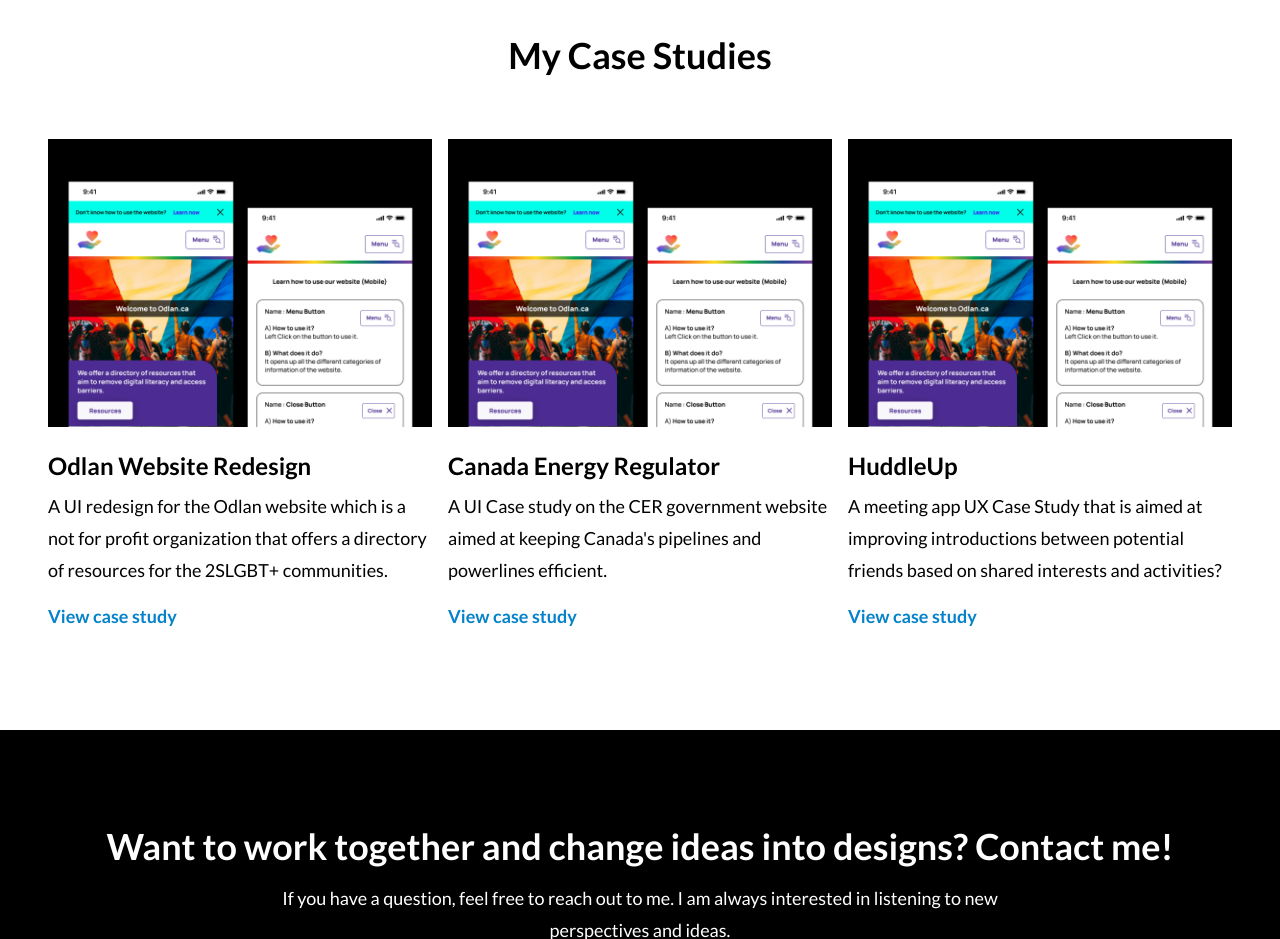
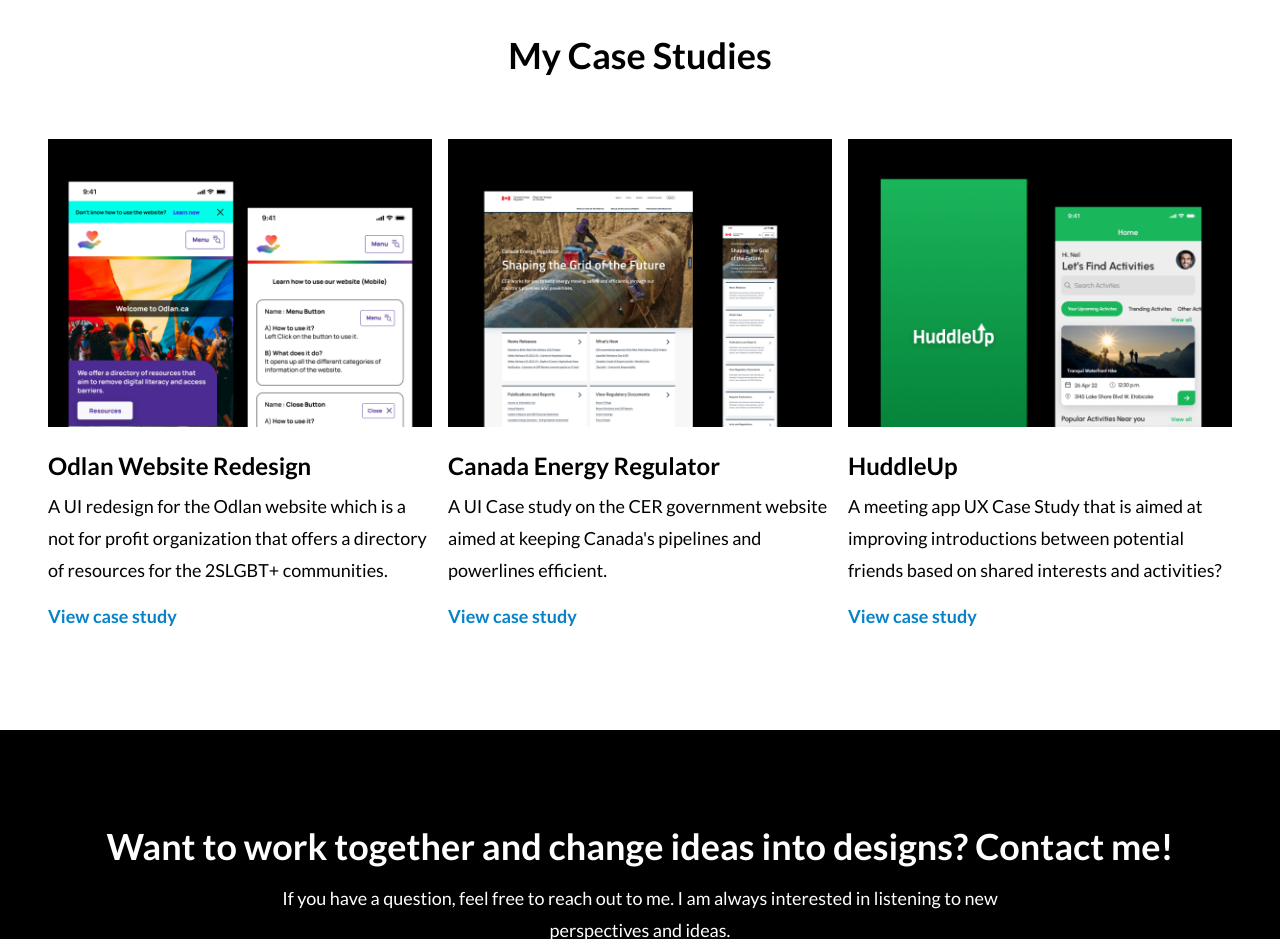
Before and after one commit to ashitoshhiremath/uxui-week-16, a plain HTML site: page index.html in a window 1280 px wide. Shown: the part 1540-2479 px from the top of the page. Drawn offline with Linux system fonts and the light colour scheme.

Commit message:
Images
Changes

```diff
--- a/index.html
+++ b/index.html
@@ -81,13 +81,13 @@
                         <a href="">View case study</a>
                     </div>
                     <div class="portfolio-item">
-                        <img src="images/project-thumbnail-1.png" alt="">
+                        <img src="images/project-thumbnail-2.png" alt="">
                         <h3>Canada Energy Regulator</h3>
                         <p>A UI Case study on the CER government website aimed at keeping Canada's pipelines and powerlines efficient.</p>
                         <a href="">View case study</a>
                     </div>
                     <div class="portfolio-item">
-                        <img src="images/project-thumbnail-1.png" alt="">
+                        <img src="images/project-thumbnail-3.png" alt="">
                         <h3>HuddleUp</h3>
                         <p>A meeting app UX Case Study that is aimed at improving introductions between potential friends based on shared interests and activities?</p>
                         <a href="">View case study</a>
```
Also changed, not shown: images/brand.png, images/code.png, images/figma.png, images/project-thumbnail-2.png (added), images/project-thumbnail-3.png (added), images/sketch.png, images/ux.png, images/web.png.
